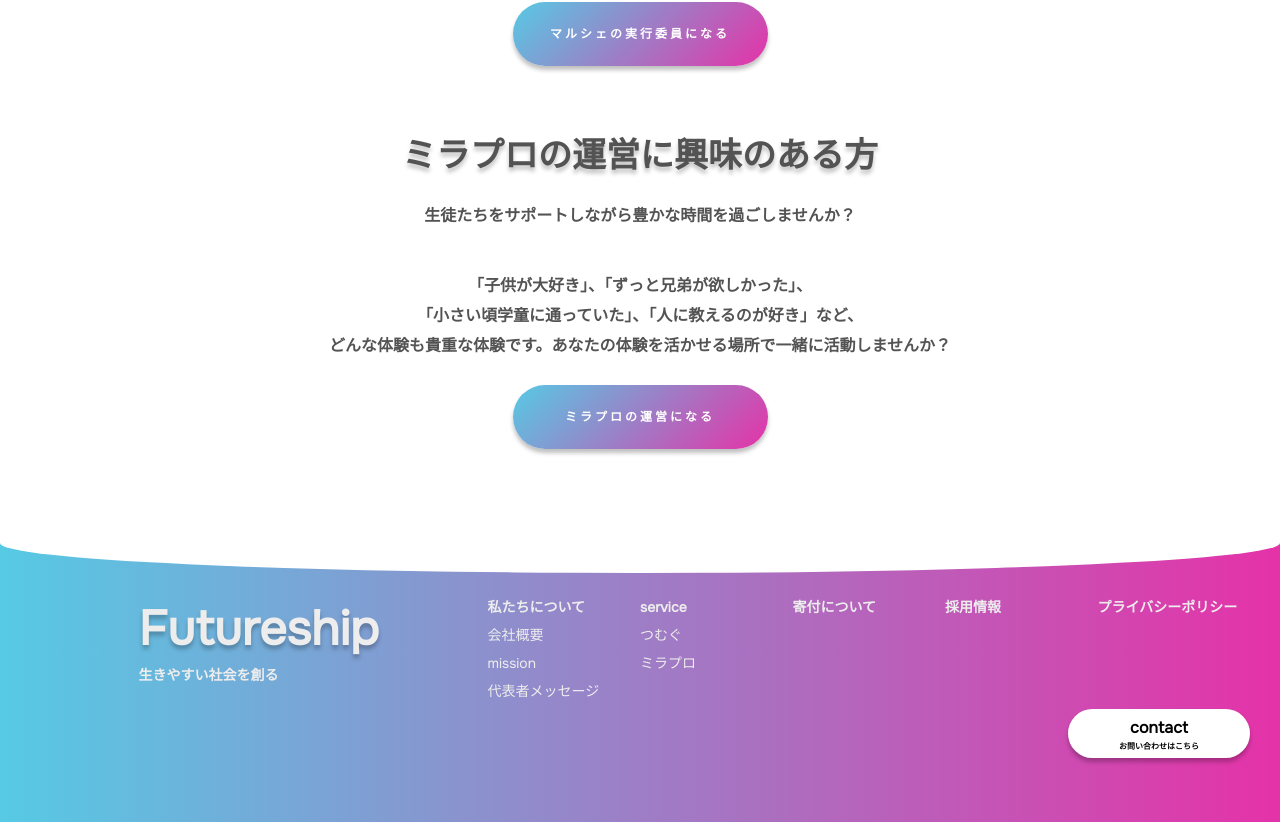
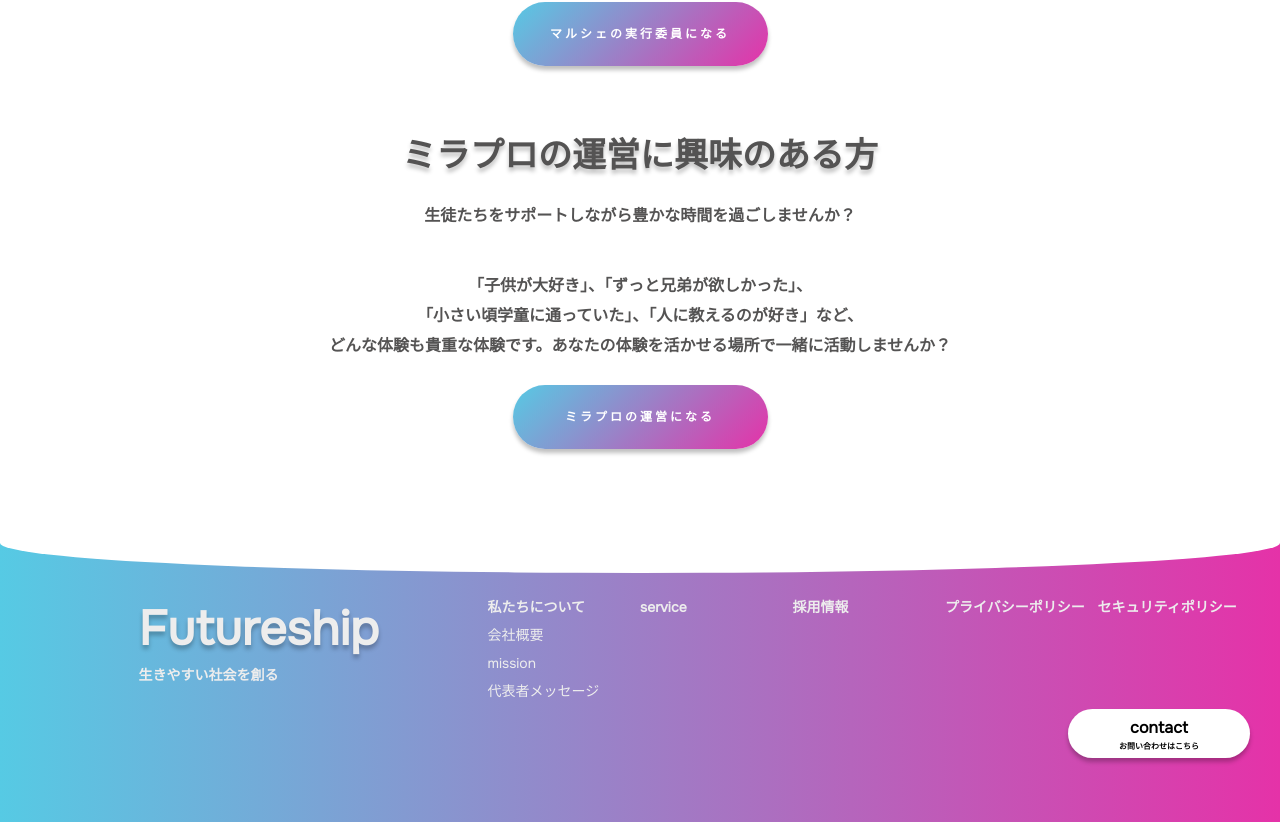
Before and after one commit to futureship/Futureship_HP, a Next.js app: page /recruit in a window 1280 px wide. Shown: the part 1380-2202 px from the top of the page. Built offline with nearby package versions, Linux system fonts and the light colour scheme.

Commit message:
メニューボタンの整理

```diff
--- a/public/locales/ja/common.json
+++ b/public/locales/ja/common.json
@@ -86,6 +86,9 @@
       },
       "privacyPolicy": {
         "privacyPolicy": "プライバシーポリシー"
+      },
+      "securityPolicy": {
+        "securityPolicy": "セキュリティポリシー"
       }
     },
     "contact": "contact",
--- a/src/app/components/footer/footer.tsx
+++ b/src/app/components/footer/footer.tsx
@@ -38,6 +38,10 @@ const Footer: React.FC = () => {
     router.push('/contact');
   };
 
+  const onClickSecurityPolicy = () => {
+    router.push('/security');
+  };
+
   return (
     <div className={styles.footer}>
       <div className={styles.curve}></div>
@@ -74,15 +78,17 @@ const Footer: React.FC = () => {
               {t('footer.menu.service.service')}
             </span>
           </div>
-          <div>{t('footer.menu.service.service1')}</div>
-          <div>{t('footer.menu.service.service2')}</div>
+          {/* TODO: 実装されてから復活 */}
+          {/* <div>{t('footer.menu.service.service1')}</div>
+          <div>{t('footer.menu.service.service2')}</div> */}
         </div>
 
-        <div className={styles.menuCategory}>
+        {/* TODO: 実装されてから復活 */}
+        {/* <div className={styles.menuCategory}>
           <div className={styles.menuCategoryTitle}>
             {t('footer.menu.donation.donation')}
           </div>
-        </div>
+        </div> */}
 
         <div className={styles.menuCategory}>
           <div className={styles.menuCategoryTitle}>
@@ -102,6 +108,17 @@ const Footer: React.FC = () => {
             </span>
           </div>
         </div>
+
+        <div className={styles.menuCategory}>
+          <div className={styles.menuCategoryTitle}>
+            <span
+              className={styles.cursorPointer}
+              onClick={onClickSecurityPolicy}
+            >
+              {t('footer.menu.securityPolicy.securityPolicy')}
+            </span>
+          </div>
+        </div>
       </div>
       <div className={styles.contactArea}>
         <button className={styles.contact} onClick={onClickContact}>
```
